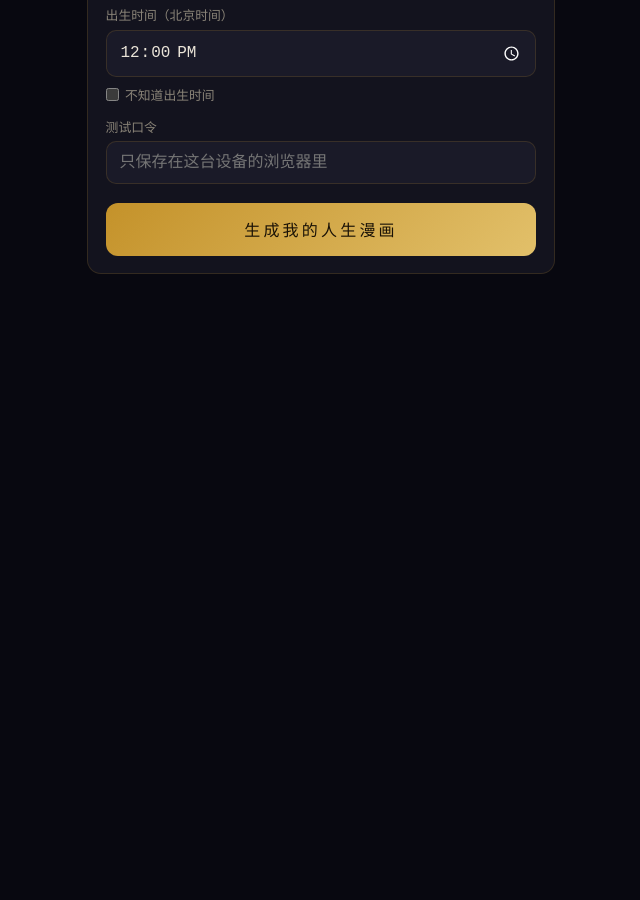
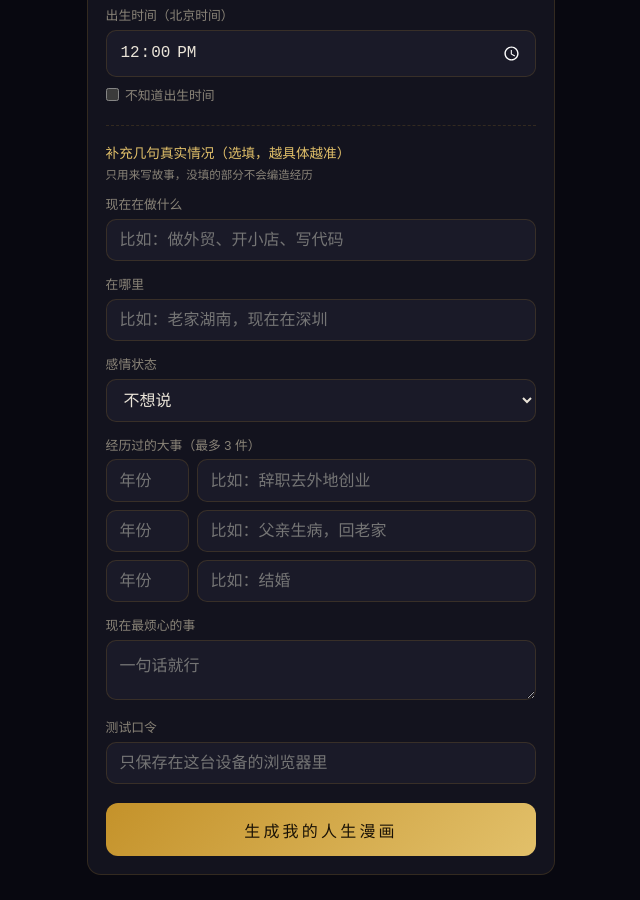
Before and after one commit to wenshehui26-dev/bazi, a plain HTML site: page comic.html in a window 1280 px wide. Shown: the part 440-1340 px from the top of the page, without its empty margins (319-959 px from the left). Before the commit the page ends 842 px from the top, so only its background shows below. Drawn offline with Linux system fonts and the light colour scheme.

Commit message:
Add files via upload

```diff
--- a/comic.html
+++ b/comic.html
@@ -41,6 +41,10 @@ input{width:100%;background:var(--card2);border:1px solid var(--border);border-r
 .ending{text-align:center;font-family:'Noto Serif SC',serif;color:var(--gold-light);line-height:1.9;margin:1.5rem 0}
 details{font-size:.75rem;color:var(--muted);margin-top:1rem}
 details pre{white-space:pre-wrap;word-break:break-all;margin-top:.5rem}
+.sec{margin-top:1.3rem;padding-top:1rem;border-top:1px dashed var(--border);font-size:.85rem;color:var(--gold-light)}
+.hint{font-size:.72rem;color:var(--muted);margin-top:.25rem}
+select,textarea{width:100%;background:var(--card2);border:1px solid var(--border);border-radius:10px;color:var(--text);padding:.7rem .8rem;font-size:1rem;font-family:inherit;color-scheme:dark}
+.ev{display:flex;gap:.5rem;margin-bottom:.5rem}.ev input:first-child{width:5.2rem;flex:none}
 </style>
 </head>
 <body>
@@ -58,6 +62,20 @@ details pre{white-space:pre-wrap;word-break:break-all;margin-top:.5rem}
     <label for="time">出生时间（北京时间）</label>
     <input id="time" type="time" value="12:00">
     <label class="chk"><input id="unk" type="checkbox">不知道出生时间</label>
+    <div class="sec">补充几句真实情况（选填，越具体越准）</div>
+    <div class="hint">只用来写故事，没填的部分不会编造经历</div>
+    <label for="job">现在在做什么</label>
+    <input id="job" maxlength="30" placeholder="比如：做外贸、开小店、写代码">
+    <label for="city">在哪里</label>
+    <input id="city" maxlength="24" placeholder="比如：老家湖南，现在在深圳">
+    <label for="rel">感情状态</label>
+    <select id="rel"><option value="">不想说</option><option>单身</option><option>恋爱中</option><option>已婚</option><option>离异</option><option>丧偶</option></select>
+    <label>经历过的大事（最多 3 件）</label>
+    <div class="ev"><input id="ey1" type="number" inputmode="numeric" placeholder="年份"><input id="et1" maxlength="50" placeholder="比如：辞职去外地创业"></div>
+    <div class="ev"><input id="ey2" type="number" inputmode="numeric" placeholder="年份"><input id="et2" maxlength="50" placeholder="比如：父亲生病，回老家"></div>
+    <div class="ev"><input id="ey3" type="number" inputmode="numeric" placeholder="年份"><input id="et3" maxlength="50" placeholder="比如：结婚"></div>
+    <label for="worry">现在最烦心的事</label>
+    <textarea id="worry" rows="2" maxlength="60" placeholder="一句话就行"></textarea>
     <label for="key">测试口令</label>
     <input id="key" type="password" autocomplete="off" placeholder="只保存在这台设备的浏览器里">
     <button class="btn" id="go" type="button">生成我的人生漫画</button>
@@ -91,7 +109,9 @@ $('go').onclick = async () => {
   const [y, m, dd] = d.split('-').map(Number);
   const unk = $('unk').checked;
   const [hh, mi] = (unk ? '12:00' : ($('time').value || '12:00')).split(':').map(Number);
-  const body = { name: $('name').value.trim(), sex, year: y, month: m, day: dd, hours: hh, minute: mi, hour_unknown: unk };
+  const events = [1, 2, 3].map((i) => ({ year: parseInt($('ey' + i).value, 10), text: $('et' + i).value.trim() })).filter((e) => e.text && e.year);
+  const facts = { job: $('job').value.trim(), city: $('city').value.trim(), relation: $('rel').value, events, worry: $('worry').value.trim() };
+  const body = { name: $('name').value.trim(), sex, year: y, month: m, day: dd, hours: hh, minute: mi, hour_unknown: unk, facts };
   $('go').disabled = true; $('out').innerHTML = ''; msg('正在写你的故事……大约 30–60 秒');
   try {
     const r = await fetch(API + '/comic', { method: 'POST', headers: { 'Content-Type': 'application/json', 'X-Admin-Key': key }, body: JSON.stringify(body) });
```
